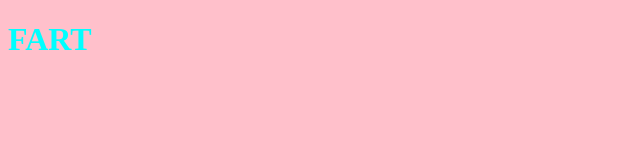
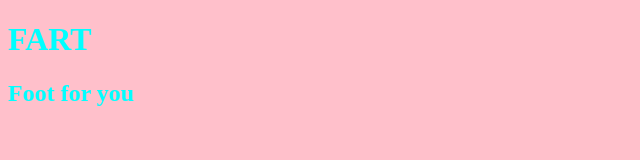
Before and after one commit to Liekmeow/git-two, a plain HTML site: page index.html in a window 1280 px wide. Shown: the whole page, without its empty margins (0-640 px from the left). Drawn offline with Linux system fonts and the light colour scheme.

Commit message:
added foot for you

```diff
--- a/index.html
+++ b/index.html
@@ -8,5 +8,6 @@
   </head>
   <body>
     <h1>FART</h1>
+    <h2>Foot for you</h2>
   </body>
 </html>
```
